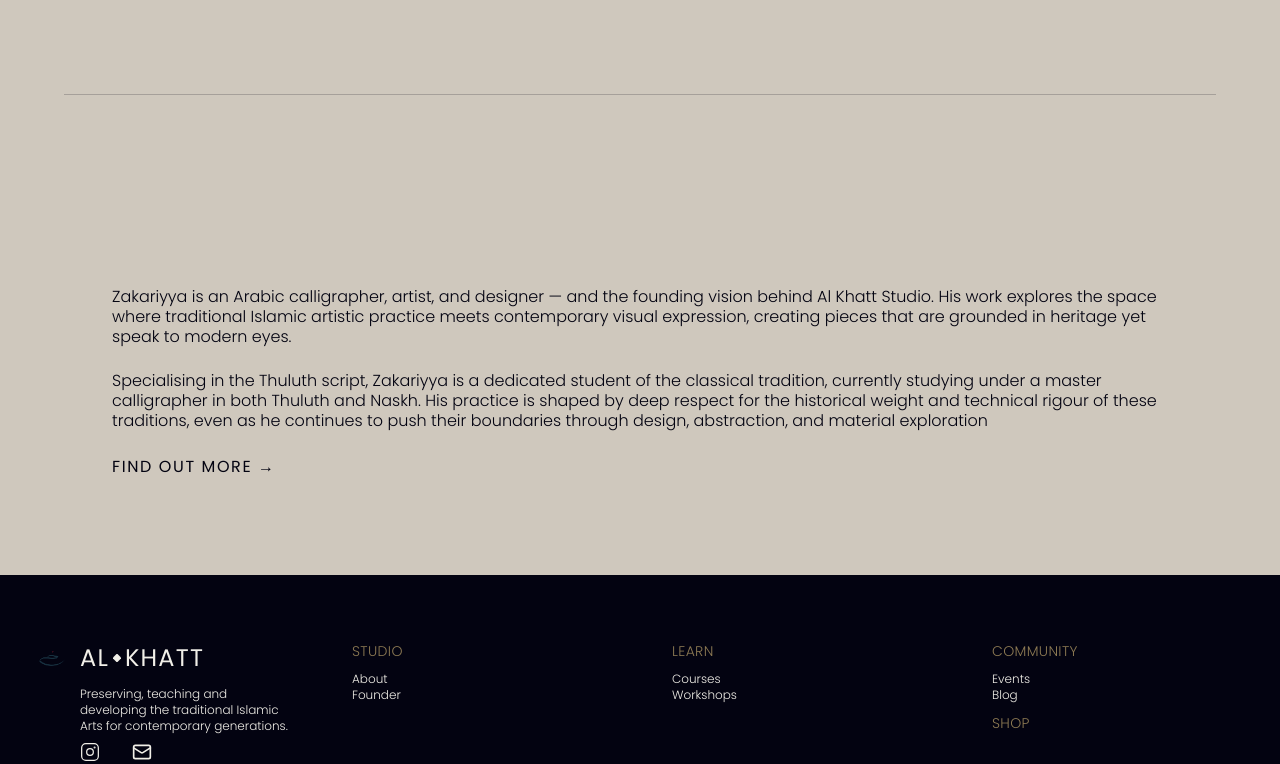
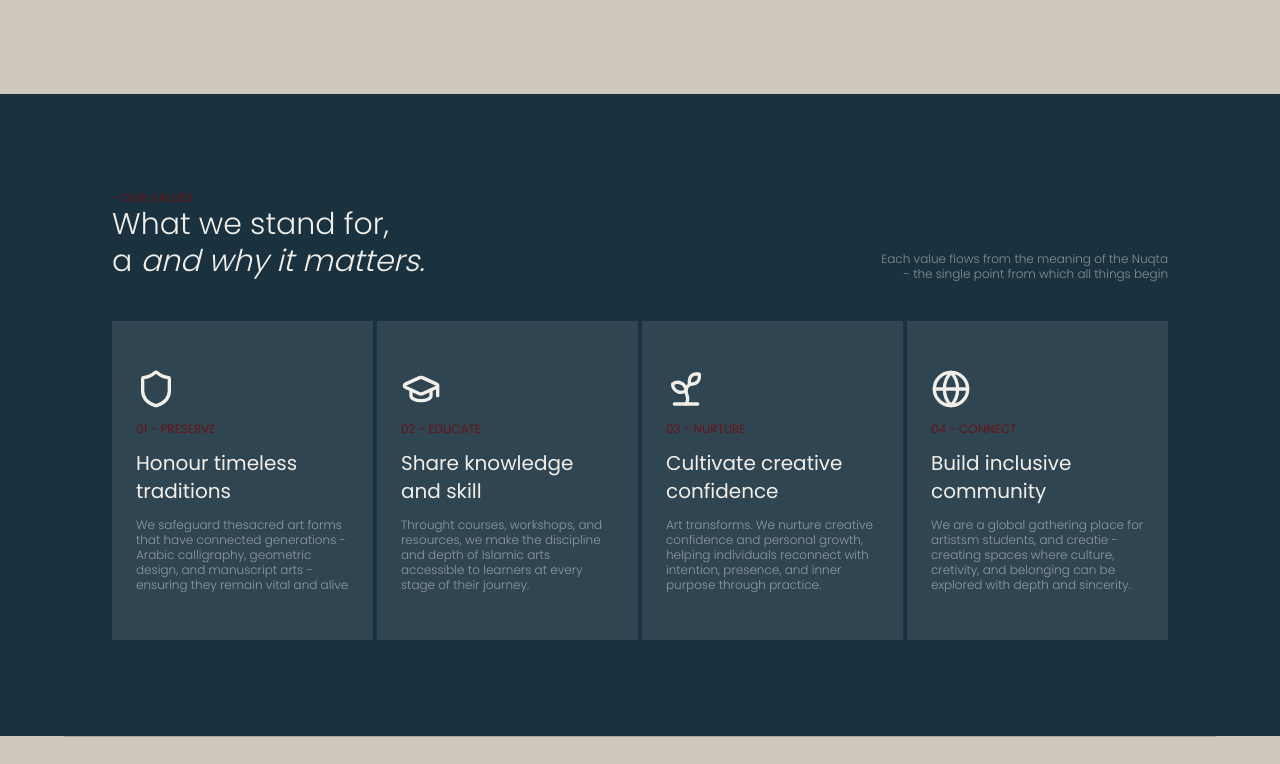
Before and after one commit to tatarynova/alkhatt-studio, a Next.js app: page /studio in a window 1280 px wide. Shown: the part 1456-2220 px from the top of the page. Built offline with nearby package versions, Linux system fonts and the light colour scheme.

Commit message:
Create value section

```diff
--- a/app/studio/page.tsx
+++ b/app/studio/page.tsx
@@ -1,5 +1,6 @@
 import NuqtaDiamond from "../components/ui/NuqtaDiamond";
 import Nuqta from "../components/ui/Nuqta";
+import { Shield, GraduationCap, Sprout, Globe } from "lucide-react";
 
 export default function StudioPage() {
   return (
@@ -30,9 +31,12 @@ export default function StudioPage() {
 
       {/* About Studio */}
       <section className="py-12 px-6 md:py-24 md:px-28">
+
         <div className="max-w-7xl mx-auto">
           <div className="grid grid-cols-1 md:grid-cols-2 gap-16 items-center">
+
             {/* Left column */}
+
             <div className="border-transparent border-r pr-6 md:border-primary-dark/20 space-y-6">
               <h3 className="text-accent-gold uppercase text-xs">- about the studio</h3>
               <h2 className="text-2xl md:text-3xl font-light text-primary-dark leading-tight">More than a studio - <br />
@@ -42,7 +46,9 @@ export default function StudioPage() {
               <p className="font-light text-primary-dark leading-tight">Our work focuses on Arabic calligraphy, geometric design, illumination, and manuscript arts — while embracing contemporary approaches that allow these traditions to evolve and speak to modern audiences.</p>
               <a href="/about" className="text-sm uppercase tracking-widest text-primary-dark hover:text-accent-gold transition-colors duration-300">Find out more → </a>
             </div>
+
             {/* Right column */}
+
             <div className="mx-auto space-y-6">
               <div className="mx-auto flex gap-8 justify-between items-center">
                 <Nuqta color="accent" size="medium"></Nuqta>
@@ -58,8 +64,60 @@ export default function StudioPage() {
             </div>
           </div>
         </div>
+
       </section>
+
+      {/* Value section */}
+
+      <section className="py-12 px-6 md:py-24 md:px-28 bg-accent-blue height-screen">
+
+        {/* flex box with titles */}
+        {/* Section titles */}
+        <div className="flex justify-between items-end">
+          <div>
+            <h3 className="text-accent-red uppercase text-xs">- our values</h3>
+            <h2 className="text-2xl md:text-3xl font-light text-primary-light leading-tight">What we stand for,<br />
+            a <span className="font-style: italic">and why it matters.</span> </h2>
+          </div>
+
+          <div>
+            <p className="text-right text-primary-light/50 font-light leading-tight text-xs">Each value flows from the meaning of the Nuqta <br /> - the single point from which all things begin</p>
+          </div>
+        </div>
+
+        {/* grid with columns */}
+        {/* Values */}
+        <div className="grid grid-cols-2 md:grid md:grid-cols-4 gap-1 pt-10">
+          <div className="bg-primary-light/10 text-primary-light space-y-3 px-6 py-12 hover:scale-102 transition-transform duration-500">
+            <Shield size={40}></Shield>
+            <h4 className="text-accent-red uppercase text-light text-xs">01 - preserve</h4>
+            <h3 className="text-2xl md:text-xl">Honour timeless traditions</h3>
+            <p className="text-primary-light/50 font-light leading-tight text-xs">We safeguard thesacred art forms that have connected generations - Arabic calligraphy, geometric design, and manuscript arts - ensuring they remain vital and alive</p>
+          </div>
+          <div className="bg-primary-light/10 text-primary-light space-y-3 px-6 py-12 hover:scale-102 transition-transform duration-500">
+            <GraduationCap size={40}></GraduationCap>
+            <h4 className="text-accent-red uppercase text-light text-xs">02 - educate</h4>
+            <h3 className="text-2xl md:text-xl">Share knowledge and skill</h3>
+            <p className="text-primary-light/50 font-light leading-tight text-xs">Throught courses,  workshops, and resources, we make the discipline and depth of Islamic arts accessible to learners at every stage of their journey.</p>
+          </div>
+          <div className="bg-primary-light/10 text-primary-light space-y-3 px-6 py-12 hover:scale-102 transition-transform duration-500">
+            <Sprout size={40}></Sprout>
+            <h4 className="text-accent-red uppercase text-light text-xs">03 - nurture</h4>
+            <h3 className="text-2xl md:text-xl">Cultivate creative confidence</h3>
+            <p className="text-primary-light/50 font-light leading-tight text-xs">Art transforms. We nurture creative confidence and personal growth, helping individuals reconnect with intention, presence, and inner purpose through practice.</p>
+          </div>
+          <div className="bg-primary-light/10 text-primary-light space-y-3 px-6 py-12 hover:scale-102 transition-transform duration-500">
+            <Globe size={40}></Globe>
+            <h4 className="text-accent-red uppercase text-light text-xs">04 - connect </h4>
+            <h3 className="text-2xl md:text-xl">Build inclusive community</h3>
+            <p className="text-primary-light/50 font-light leading-tight text-xs">We are a global gathering place for artistsm students, and creatie - creating spaces where culture, cretivity, and belonging can be explored with depth and sincerity.</p>
+          </div>
+        </div>
+
+      </section>
+
       <div className="border-t border-primary-dark/20 py-6 mx-6 md:py-12 md:mx-16"></div>
+
       {/* Founder section */}
       <section className="py-12 px-6 md:py-24 md:px-28">
         <div className="max-w-7xl mx-auto space-y-6">
```
